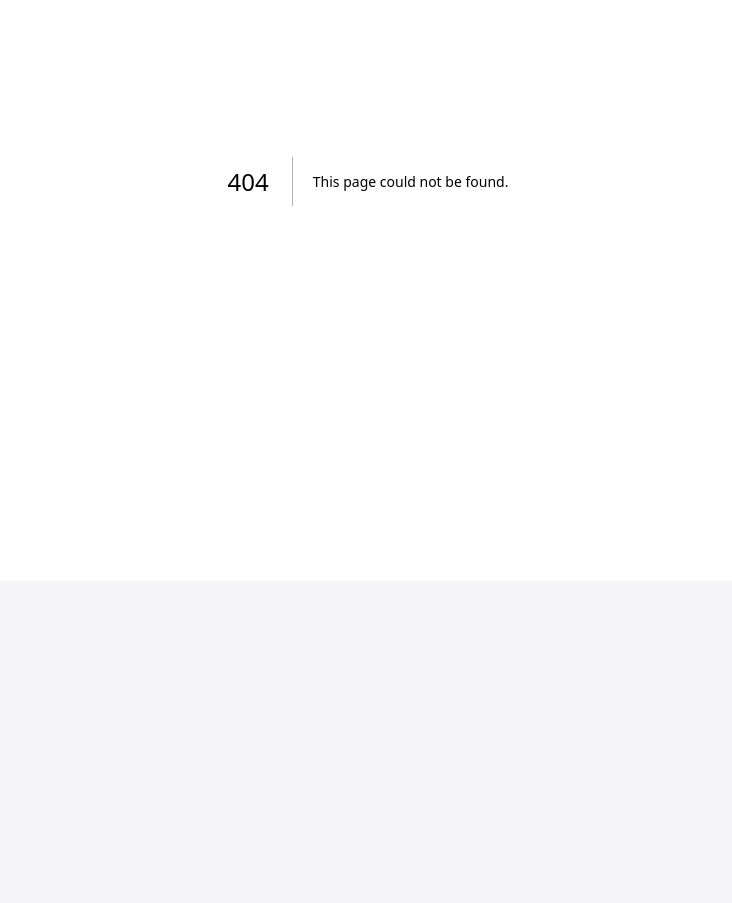
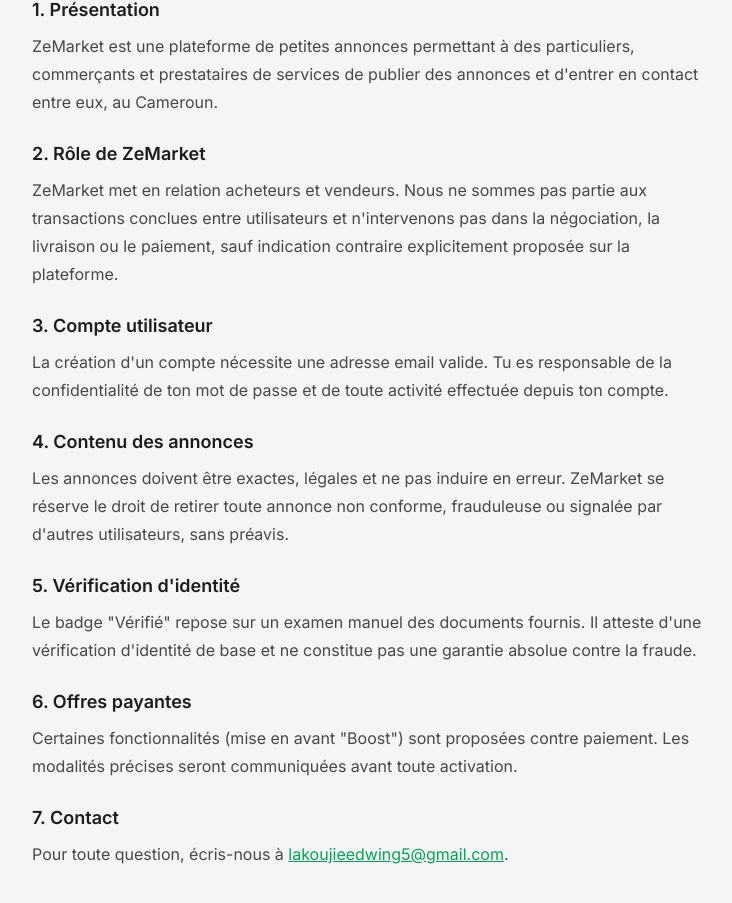
Before and after one commit to massived66-ops/Zemarket, a Next.js app: page /conditions in a window 1280 px wide. Before the commit this address had no page. Shown: the part 219-1122 px from the top of the page, without its empty margins (272-1004 px from the left). Before the commit the page ends 800 px from the top, so only its background shows below. Built offline with nearby package versions, Linux system fonts and the light colour scheme.

Commit message:
Create page.tsx

```diff
--- /dev/null
+++ b/app/conditions/page.tsx
@@ -0,0 +1,86 @@
+import Link from "next/link";
+
+export default function ConditionsPage() {
+  return (
+    <main className="min-h-screen bg-[#F5F5F7] px-4 py-16">
+      <div className="mx-auto max-w-2xl">
+        <Link href="/" className="mb-8 inline-block text-sm font-medium text-[#00A651]">
+          ← Retour à l'accueil
+        </Link>
+
+        <h1 className="text-3xl font-bold tracking-tight text-[#1D1D1F]">
+          Conditions d'utilisation
+        </h1>
+        <p className="mt-2 text-sm font-light text-[#1D1D1F]/50">
+          Dernière mise à jour : {new Date().toLocaleDateString("fr-FR", { year: "numeric", month: "long" })}
+        </p>
+
+        <div className="mt-8 flex flex-col gap-6 text-[#1D1D1F]/80">
+          <section>
+            <h2 className="mb-2 text-lg font-semibold text-[#1D1D1F]">1. Présentation</h2>
+            <p className="leading-7">
+              ZeMarket est une plateforme de petites annonces permettant à des particuliers,
+              commerçants et prestataires de services de publier des annonces et d'entrer en
+              contact entre eux, au Cameroun.
+            </p>
+          </section>
+
+          <section>
+            <h2 className="mb-2 text-lg font-semibold text-[#1D1D1F]">2. Rôle de ZeMarket</h2>
+            <p className="leading-7">
+              ZeMarket met en relation acheteurs et vendeurs. Nous ne sommes pas partie aux
+              transactions conclues entre utilisateurs et n'intervenons pas dans la négociation, la
+              livraison ou le paiement, sauf indication contraire explicitement proposée sur la
+              plateforme.
+            </p>
+          </section>
+
+          <section>
+            <h2 className="mb-2 text-lg font-semibold text-[#1D1D1F]">3. Compte utilisateur</h2>
+            <p className="leading-7">
+              La création d'un compte nécessite une adresse email valide. Tu es responsable de la
+              confidentialité de ton mot de passe et de toute activité effectuée depuis ton compte.
+            </p>
+          </section>
+
+          <section>
+            <h2 className="mb-2 text-lg font-semibold text-[#1D1D1F]">4. Contenu des annonces</h2>
+            <p className="leading-7">
+              Les annonces doivent être exactes, légales et ne pas induire en erreur. ZeMarket se
+              réserve le droit de retirer toute annonce non conforme, frauduleuse ou signalée par
+              d'autres utilisateurs, sans préavis.
+            </p>
+          </section>
+
+          <section>
+            <h2 className="mb-2 text-lg font-semibold text-[#1D1D1F]">5. Vérification d'identité</h2>
+            <p className="leading-7">
+              Le badge "Vérifié" repose sur un examen manuel des documents fournis. Il atteste
+              d'une vérification d'identité de base et ne constitue pas une garantie absolue contre
+              la fraude.
+            </p>
+          </section>
+
+          <section>
+            <h2 className="mb-2 text-lg font-semibold text-[#1D1D1F]">6. Offres payantes</h2>
+            <p className="leading-7">
+              Certaines fonctionnalités (mise en avant "Boost") sont proposées contre paiement. Les
+              modalités précises seront communiquées avant toute activation.
+            </p>
+          </section>
+
+          <section>
+            <h2 className="mb-2 text-lg font-semibold text-[#1D1D1F]">7. Contact</h2>
+            <p className="leading-7">
+              Pour toute question, écris-nous à{" "}
+              <a href="mailto:lakoujieedwing5@gmail.com" className="text-[#00A651] underline">
+                lakoujieedwing5@gmail.com
+              </a>
+              .
+            </p>
+          </section>
+        </div>
+      </div>
+    </main>
+  );
+}
```
